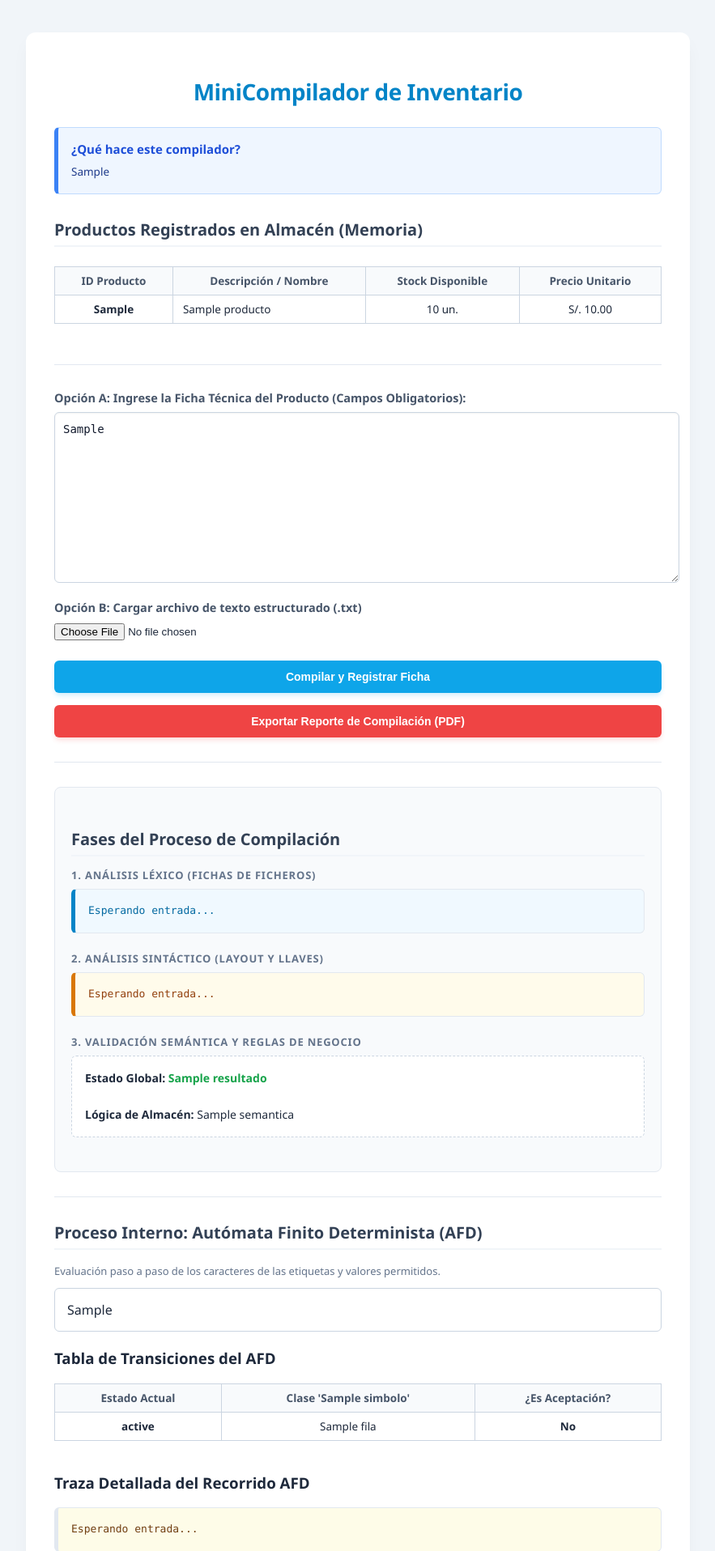
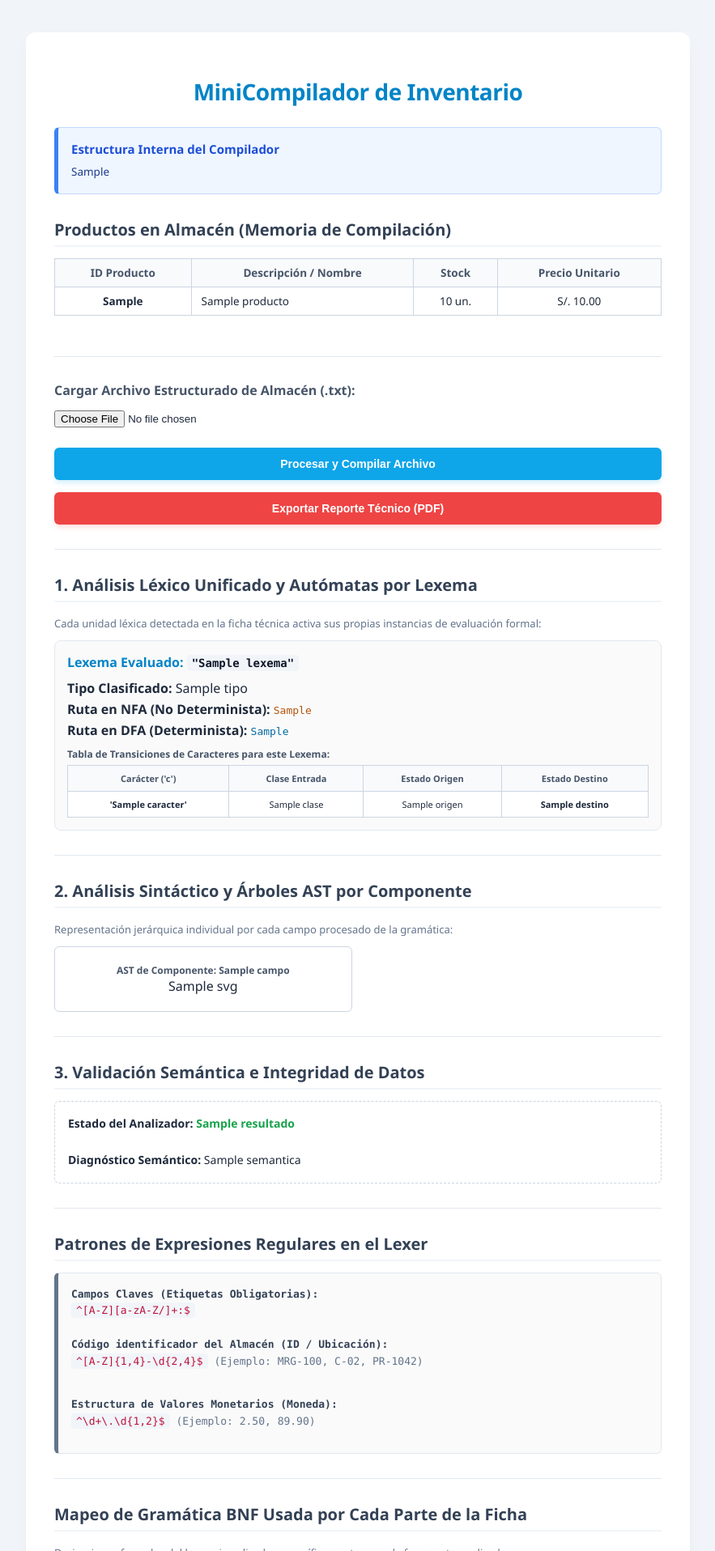
Before and after one commit to Da-Ce29/Proyecto_Final-TC-Grupo_7, a Flask app: template templates/index.html in a window 1280 px wide. Shown: the top 1916 px of the page at 81% size, without its empty margins (198-1081 px from the left). Run offline with Flask 3, Linux system fonts and the light colour scheme; the template is opened without the code that fills it: most values are stand-ins (such as "Sample title", 1, 10 or a date in 2020).

Commit message:
Update title and content in index.html

```diff
--- a/templates/index.html
+++ b/templates/index.html
@@ -2,7 +2,7 @@
 <html lang="es">
 <head>
     <meta charset="UTF-8">
-    <title>MiniCompilador de Inventario Estructurado</title>
+    <title>MiniCompilador Académico de Almacén</title>
     <link rel="stylesheet" href="{{ url_for('static', filename='style.css') }}">
     <link rel="icon" href="data:,">
 </head>
@@ -13,20 +13,20 @@
     <h1>MiniCompilador de Inventario</h1>
 
     <div class="explicacion-box">
-        <h3>¿Qué hace este compilador?</h3>
+        <h3>Estructura Interna del Compilador</h3>
         <pre>{{ explicacion_proceso }}</pre>
     </div>
 
     <div class="paso-box">
-        <h2>Productos Registrados en Almacén (Memoria)</h2>
+        <h2>Productos en Almacén (Memoria de Compilación)</h2>
         {% if inventario %}
             <div class="tabla-contenedor">
-                <table class="tabla-transiciones" style="margin-top: 10px;">
+                <table class="tabla-transiciones">
                     <thead>
                         <tr>
                             <th>ID Producto</th>
                             <th>Descripción / Nombre</th>
-                            <th>Stock Disponible</th>
+                            <th>Stock</th>
                             <th>Precio Unitario</th>
                         </tr>
                     </thead>
@@ -43,8 +43,8 @@
                 </table>
             </div>
         {% else %}
-            <div class="resultado-box" style="border-style: solid; background-color: #f8fafc; color:#64748b;">
-                No hay productos en el inventario actual. Ingrese una ficha válida abajo.
+            <div class="resultado-box" style="background-color: #f8fafc; color:#64748b; border-style: solid;">
+                Ningún registro cargado en memoria actualmente. Suba un archivo estructurado de texto.
             </div>
         {% endif %}
     </div>
@@ -52,170 +52,123 @@
     <hr>
 
     <form method="POST" enctype="multipart/form-data">
-
-        <label for="input-instruccion">
-            Opción A: Ingrese la Ficha Técnica del Producto (Campos Obligatorios):
+        <label for="archivo_codigo" style="font-size: 16px; margin-bottom: 12px;">
+            Cargar Archivo Estructurado de Almacén (.txt):
         </label>
-
-        <textarea
-            id="input-instruccion"
-            name="instruccion"
-            rows="9"
-            style="width:100%; margin-bottom:15px; font-family: monospace; padding: 10px;"
-            placeholder="ID: PR-1042&#10;Producto: Teclado Mecanico RGB&#10;Categoria: Perifericos&#10;Stock: 45&#10;Precio: 89.90&#10;Proveedor: LogiTec Import&#10;Pasillo/Estante: A-P2-03"
-        >{{ instruccion_antigua if instruccion_antigua else '' }}</textarea>
-
-        <label for="archivo_codigo">
-            Opción B: Cargar archivo de texto estructurado (.txt)
-        </label>
-
-        <input
-            type="file"
-            id="archivo_codigo"
-            name="archivo_codigo"
-            accept=".txt"
-            style="margin-bottom:15px;"
-        >
-
-        <button type="submit" class="btn-validar">
-            Compilar y Registrar Ficha
-        </button>
-
+        <input type="file" id="archivo_codigo" name="archivo_codigo" accept=".txt" required style="margin-bottom:15px;">
+        <button type="submit" class="btn-validar">Procesar y Compilar Archivo</button>
     </form>
 
     {% if resultado and not "Error" in resultado %}
     <div style="margin-top:15px;">
         <a href="/exportar-pdf">
-            <button type="button" class="btn-pdf">
-                Exportar Reporte de Compilación (PDF)
-            </button>
+            <button type="button" class="btn-pdf">Exportar Reporte Técnico (PDF)</button>
         </a>
     </div>
     {% endif %}
 
     <hr>
 
-    <div class="proceso-compilador">
+    <h2>1. Análisis Léxico Unificado y Autómatas por Lexema</h2>
+    <p class="subtexto">Cada unidad léxica detectada en la ficha técnica activa sus propias instancias de evaluación formal:</p>
 
-        <h2>Fases del Proceso de Compilación</h2>
+    {% if analisis_lexemas %}
+        {% for al in analisis_lexemas %}
+        <div class="paso-box" style="border: 1px solid #e2e8f0; padding: 15px; border-radius: 8px; background-color: #fafafa; margin-bottom: 15px;">
+            <h4 style="margin: 0 0 10px 0; color: #0284c7;">Lexema Evaluado: <code style="font-size: 14px; color:#0f172a;">"{{ al.lexema }}"</code></h4>
+            <p style="margin: 4px 0;"><strong>Tipo Clasificado:</strong> <span class="badge">{{ al.tipo }}</span></p>
+            <p style="margin: 4px 0;"><strong>Ruta en NFA (No Determinista):</strong> <span style="font-family: monospace; color:#b45309;">{{ al.traza_nfa }}</span></p>
+            <p style="margin: 4px 0;"><strong>Ruta en DFA (Determinista):</strong> <span style="font-family: monospace; color:#0369a1;">{{ al.traza_dfa }}</span></p>
 
-        <div class="paso-box">
-            <h3>1. Análisis Léxico (Fichas de Ficheros)</h3>
-            <div class="codigo-box lex-box" style="overflow-x: auto;">
-                <pre>{{ session['detalle_lexico'] | safe if session['detalle_lexico'] else 'Esperando entrada...' }}</pre>
-            </div>
-        </div>
-
-        <div class="paso-box">
-            <h3>2. Análisis Sintáctico (Layout y Llaves)</h3>
-            <div class="codigo-box sin-box" style="overflow-x: auto;">
-                <pre>{{ session['detalle_sintactico'] | safe if session['detalle_sintactico'] else 'Esperando entrada...' }}</pre>
-            </div>
-        </div>
-
-        <div class="paso-box">
-            <h3>3. Validación Semántica y Reglas de Negocio</h3>
-            <div class="resultado-box">
-                <strong>Estado Global:</strong>
-                <span style="color: {% if 'Error' in resultado %}#dc2626{% else %}#16a34a{% endif %}; font-weight: bold;">
-                    {{ resultado if resultado else "Esperando análisis..." }}
-                </span>
-                <br><br>
-                <strong>Lógica de Almacén:</strong>
-                {% if semantica %}
-                    {{ semantica | safe }}
-                {% else %}
-                    Esperando validación de rangos numéricos...
-                {% endif %}
-            </div>
-        </div>
-
-    </div>
-
-    <hr>
-
-    <h2>Proceso Interno: Autómata Finito Determinista (AFD)</h2>
-    <p class="subtexto">
-        Evaluación paso a paso de los caracteres de las etiquetas y valores permitidos.
-    </p>
-
-    <div class="afd-box">
-        {{ afd_svg | safe }}
-    </div>
-
-    <h3>Tabla de Transiciones del AFD</h3>
-    <div style="overflow-x: auto;">
-        <table class="tabla-transiciones">
+            <h5 style="margin: 10px 0 5px 0; font-size: 12px; color: #475569;">Tabla de Transiciones de Caracteres para este Lexema:</h5>
+            <table class="tabla-transiciones" style="font-size: 11px; margin-bottom: 0;">
                 <thead>
                     <tr>
-                    <th>Estado Actual</th>
-                    {% for simbolo in alfabeto_afd %}
-                    <th>Clase '{{ simbolo }}'</th>
-                    {% endfor %}
-                    <th>¿Es Aceptación?</th>
+                        <th>Carácter ('c')</th>
+                        <th>Clase Entrada</th>
+                        <th>Estado Origen</th>
+                        <th>Estado Destino</th>
                     </tr>
                 </thead>
                 <tbody>
-            {% for fila in tabla_transiciones %}
-                <tr class="{{ 'fila-final' if fila.final else '' }}">
-                    <td><strong>{{ fila.estado }}</strong></td>
-                    {% for simbolo in alfabeto_afd %}
-                        <td>{{ fila[simbolo] }}</td>
-                    {% endfor %}
-                    <td>
-                        <strong>{{ "Sí (Final)" if fila.final else "No" }}</strong>
-                    </td>
+                    {% for paso in al.tabla_pasos %}
+                    <tr>
+                        <td><strong>'{{ paso.caracter }}'</strong></td>
+                        <td>{{ paso.clase }}</td>
+                        <td>{{ paso.origen }}</td>
+                        <td><strong>{{ paso.destino }}</strong></td>
                     </tr>
                     {% endfor %}
                 </tbody>
             </table>
         </div>
+        {% endfor %}
+    {% else %}
+        <div class="codigo-box text-box"><pre>Esperando carga de archivo para instanciar autómatas...</pre></div>
+    {% endif %}
 
-    <h3>Traza Detallada del Recorrido AFD</h3>
-    <div class="codigo-box afd-trace-box" style="overflow-x: auto;">
-        <pre>{{ session['detalle_afd'] | safe if session['detalle_afd'] else 'Esperando entrada...' }}</pre>
+    <hr>
+
+    <h2>2. Análisis Sintáctico y Árboles AST por Componente</h2>
+    <p class="subtexto">Representación jerárquica individual por cada campo procesado de la gramática:</p>
+
+    {% if arboles_lista %}
+        <div style="display: grid; grid-template-columns: 1fr 1fr; gap: 15px;">
+            {% for arbol in arboles_lista %}
+            <div class="arbol-box" style="border: 1px solid #cbd5e1; border-radius: 6px; background-color: white;">
+                <h4 style="margin: 0; font-size: 12px; color:#475569;">AST de Componente: {{ arbol.campo }}</h4>
+                {{ arbol.svg | safe }}
+            </div>
+            {% endfor %}
+        </div>
+    {% else %}
+        <div class="codigo-box text-box"><pre>Esperando estructuras válidas para graficar subárboles sintácticos...</pre></div>
+    {% endif %}
+
+    <hr>
+
+    <h2>3. Validación Semántica e Integridad de Datos</h2>
+    <div class="resultado-box">
+        <strong>Estado del Analizador:</strong>
+        <span style="color: {% if 'Error' in resultado %}#dc2626{% else %}#16a34a{% endif %}; font-weight: bold;">
+            {{ resultado if resultado else "Esperando procesamiento de ficha..." }}
+        </span>
+        <br><br>
+        <strong>Diagnóstico Semántico:</strong> {{ semantica if semantica else "Sin validar." }}
     </div>
 
     <hr>
 
-    <h2>Árbol de Análisis Sintáctico (AST)</h2>
-    <div class="codigo-box text-box arbol-box">
-        {% if arbol_svg %}
-            {{ arbol_svg | safe }}
-        {% else %}
-            <pre>Esperando producto válido para estructurar el árbol jerárquico...</pre>
-        {% endif %}
+    <h2>Patrones de Expresiones Regulares en el Lexer</h2>
+    <div class="codigo-box text-box">
+        <strong>Campos Claves (Etiquetas Obligatorias):</strong>
+        <br><code>^[A-Z][a-zA-Z/]+:$</code>
+        <br><br>
+        <strong>Código identificador del Almacén (ID / Ubicación):</strong>
+        <br><code>^[A-Z]{1,4}-\d{2,4}$</code> <span class="subtexto">(Ejemplo: MRG-100, C-02, PR-1042)</span>
+        <br><br>
+        <strong>Estructura de Valores Monetarios (Moneda):</strong>
+        <br><code>^\d+\.\d{1,2}$</code> <span class="subtexto">(Ejemplo: 2.50, 89.90)</span>
     </div>
 
     <hr>
 
-    <h2>Expresiones Regulares del Lexer de Inventarios</h2>
-    <div class="codigo-box text-box">
-        <strong>Campos Claves (Etiquetas Obligatorias):</strong>
-        <br><code>^(ID|Producto|Categoria|Stock|Precio|Proveedor|Pasillo/Estante):</code>
-        <br><br>
-        <strong>Código de Producto (ID):</strong>
-        <br><code>^[A-Z]{1,4}-\d{2,4}$</code> <span class="subtexto">(Ej: PR-1042, C-02, MRG-100)</span>
-        <br><br>
-        <strong>Precios y Monedas (Decimales Requeridos):</strong>
-        <br><code>^\d+\.\d{1,2}$</code> <span class="subtexto">(Ej: 89.90, 2.50)</span>
-        <br><br>
-        <strong>Cantidades y Stock (Enteros Puros):</strong>
-        <br><code>^\d+$</code>
+    <h2>Mapeo de Gramática BNF Usada por Cada Parte de la Ficha</h2>
+    <p class="subtexto">Derivaciones formales del lenguaje aplicadas específicamente en cada fragmento analizado:</p>
+    {% for parte, regla in gramatica_partes.items() %}
+    <div style="margin-bottom: 12px;">
+        <strong style="color:#475569; font-size:13px;">Regla BNF para sección [{{ parte }}]:</strong>
+        <div class="codigo-box text-box" style="padding: 10px; margin-top: 4px; background-color: #f8fafc;">
+            <pre style="font-size: 12px; color:#1e293b;">{{ regla }}</pre>
         </div>
+    </div>
+    {% endfor %}
 
     <hr>
 
-    <h2>Gramática Estricta del Almacén (BNF)</h2>
-    <div class="codigo-box text-box" style="overflow-x: auto;">
-        <pre>{{ gramatica }}</pre>
-    </div>
-
-    <hr>
-
-    <h2>Traducción y Generación del Objeto JSON</h2>
-    <div class="codigo-box json-box" style="overflow-x: auto;">
-        <pre>{{ traduccion if traduccion else "Esperando análisis..." }}</pre>
+    <h2>Traducción Objeto JSON Generado</h2>
+    <div class="codigo-box json-box">
+        <pre>{{ traduccion if traduccion else "Esperando flujo de datos limpio..." }}</pre>
     </div>
 
 </div>
```
Lines whose indentation alone changed are shown as unchanged.
